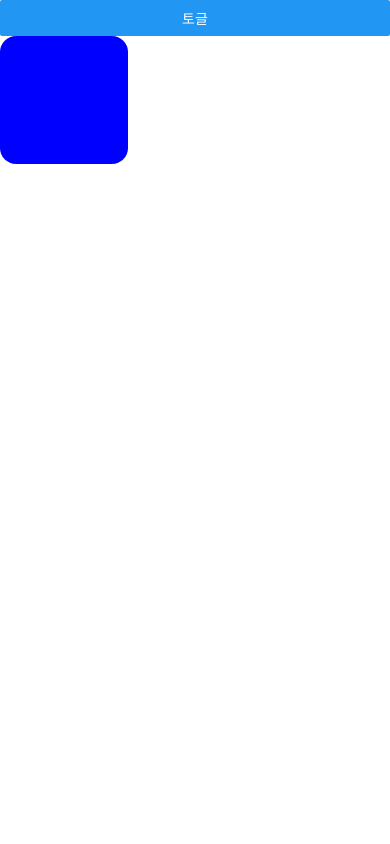
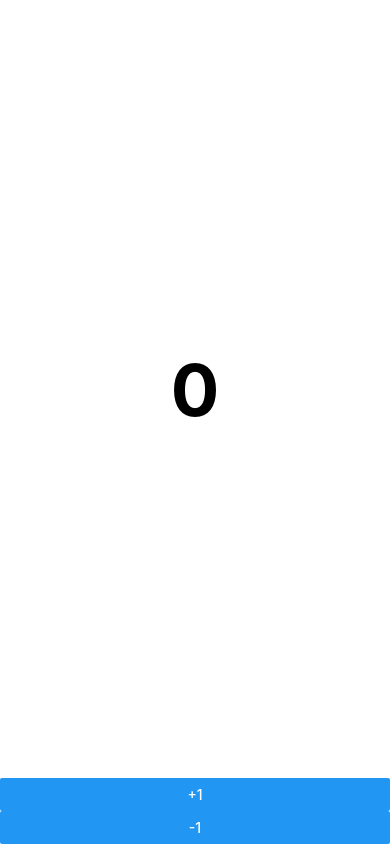
Before and after one commit to kth4249/learnReactNative, a React Native app in the folder LearnReactNative/: screen / in a window 390 px wide. Built offline with nearby package versions, Linux system fonts and the light colour scheme.

Commit message:
2. Components

```diff
--- a/LearnReactNative/App.js
+++ b/LearnReactNative/App.js
@@ -1,18 +1,24 @@
 import React, {useState} from 'react';
-import {Button, SafeAreaView} from 'react-native';
-import Box from './components/Box';
+import {SafeAreaView, StyleSheet} from 'react-native';
+import Counter from './components/Counter';
 
 const App = () => {
-  const [visible, setVisible] = useState(true);
-  const onPress = () => {
-    setVisible(!visible);
-  };
+  const [count, setCount] = useState(0);
+
+  const onIncrease = () => setCount(count + 1);
+  const onDecrease = () => setCount(count - 1);
+
   return (
-    <SafeAreaView>
-      <Button title="토글" onPress={onPress} />
-      {visible && <Box rounded size="large" color="blue" />}
+    <SafeAreaView style={styles.full}>
+      <Counter count={count} onIncrease={onIncrease} onDecrease={onDecrease} />
     </SafeAreaView>
   );
 };
 
+const styles = StyleSheet.create({
+  full: {
+    flex: 1,
+  },
+});
+
 export default App;
--- /dev/null
+++ b/LearnReactNative/components/Counter.js
@@ -0,0 +1,31 @@
+import React from 'react';
+import {View, Text, StyleSheet, Button} from 'react-native';
+
+function Counter({count, onIncrease, onDecrease}) {
+  return (
+    <View style={styles.wrapper}>
+      <View style={styles.numberArea}>
+        <Text style={styles.number}>{count}</Text>
+      </View>
+      <Button title="+1" onPress={onIncrease} />
+      <Button title="-1" onPress={onDecrease} />
+    </View>
+  );
+}
+
+const styles = StyleSheet.create({
+  wrapper: {
+    flex: 1,
+  },
+  numberArea: {
+    flex: 1,
+    alignItems: 'center',
+    justifyContent: 'center',
+  },
+  number: {
+    fontSize: 72,
+    fontWeight: 'bold',
+  },
+});
+
+export default Counter;
```
